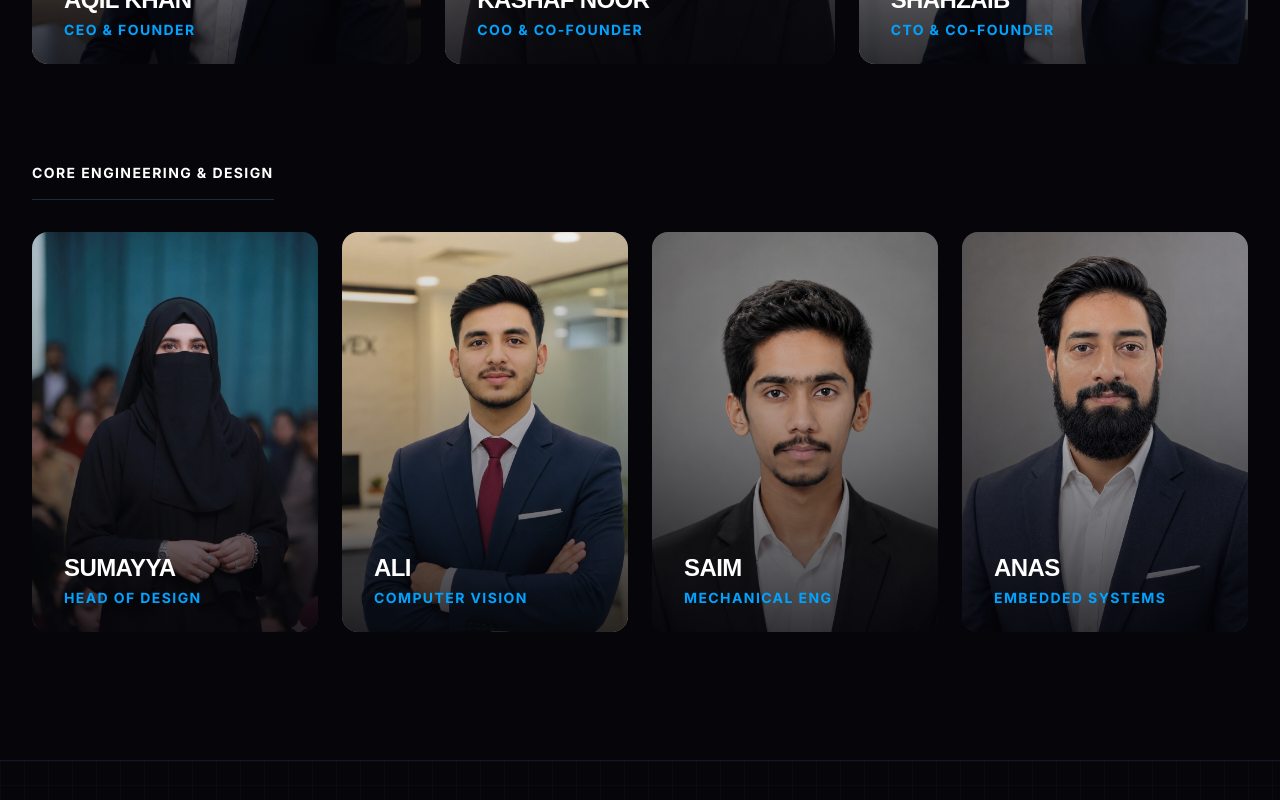
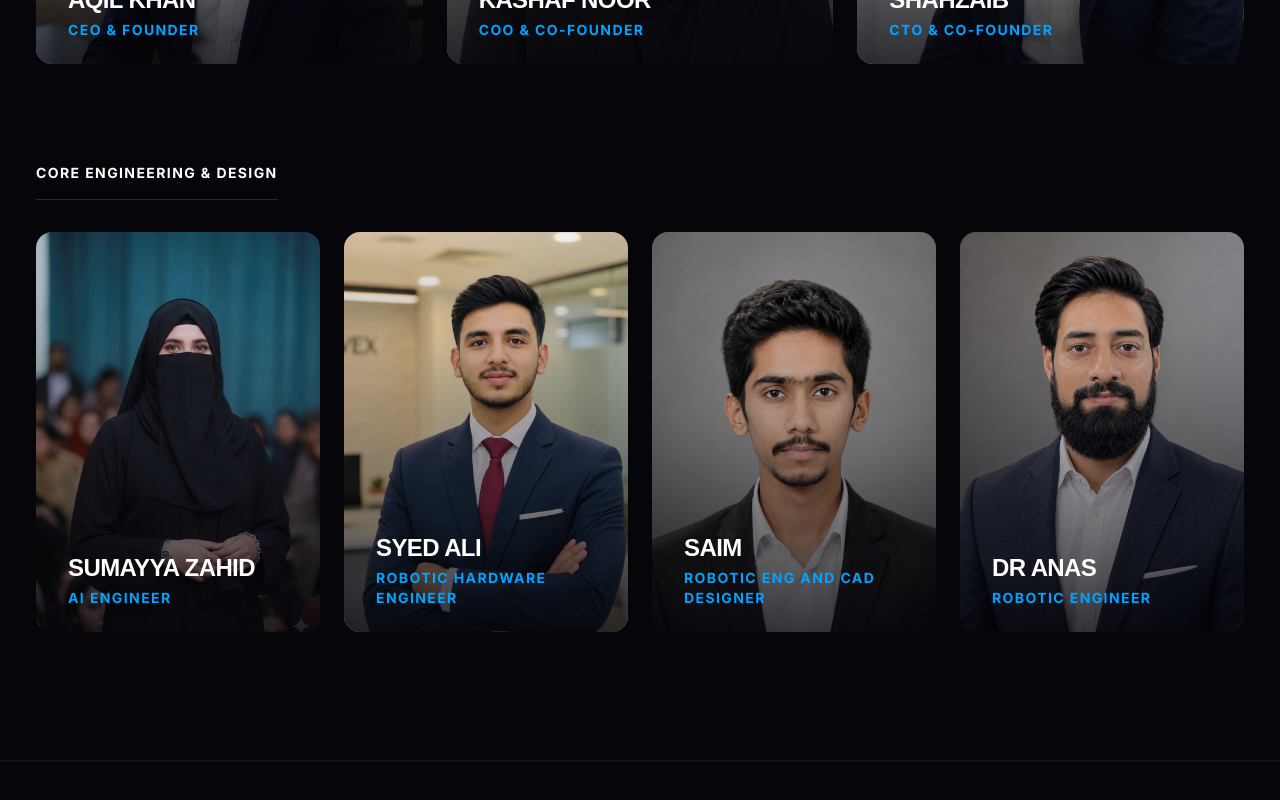
Before and after one commit to MrShahzaib005/arbotrix-web, a Next.js app: page / in a window 1280 px wide. Shown: the part 3482-4282 px from the top of the page. Built offline with nearby package versions, Linux system fonts and the light colour scheme.

Commit message:
added dodo pic

```diff
--- a/src/components/sections/careers/CareersHeader.jsx
+++ b/src/components/sections/careers/CareersHeader.jsx
@@ -21,9 +21,9 @@ export default function CareersHeader() {
 
       {/* Robot background image */}
       <img
-        src="https://images.unsplash.com/photo-1485827404703-89b55fcc595e?q=80&w=1600&auto=format&fit=crop"
+        src="images\dodopic(1).png"
         alt="Robot background"
-        className="absolute inset-0 w-full h-full object-cover object-center"
+        className="absolute inset-0 w-400 h-380 object-cover object-center"
       />
 
       {/* Dark gradient — heavy left, fades right */}
--- a/src/components/sections/home/TeamSection.jsx
+++ b/src/components/sections/home/TeamSection.jsx
@@ -108,28 +108,28 @@ const FOUNDERS = [
 // 2. Separated the Core Engineering & Design Team
 const CORE_TEAM = [
   {
-    name: "SUMAYYA",
-    role: "Head of Design",
+    name: "SUMAYYA ZAHID",
+    role: "AI Engineer",
     img: "/images/sumayya.jpeg",
-    bio: "Crafting intuitive, futuristic user experiences and translating complex robotic systems into clean interfaces."
+    bio: "Building intelligent systems through machine learning, deep learning, and real time AI solutions for automation and smart applications."
   },
   {
-    name: "ALI",
-    role: "Computer Vision",
+    name: "SYED ALI",
+    role: "Robotic Hardware Engineer",
     img: "/images/ali-boy.jpeg",
-    bio: "Developing robust perception systems and YOLO pipelines for autonomous spatial navigation."
+    bio: "Designing reliable hardware architectures, embedded systems, and sensor integrations for high-performance smart devices."
   },
   {
     name: "SAIM",
-    role: "Mechanical Eng",
+    role: "Robotic Eng and CAD Designer",
     img: "/images/saim.jpeg",
-    bio: "Designing durable, precision-engineered robotic chassis built for real-world industrial environments."
+    bio: "Designing intelligent robotic systems with precision CAD modeling, combining automation, mechanical design, and smart engineering solutions for real-world applications."
   },
   {
-    name: "ANAS",
-    role: "Embedded Systems",
+    name: "DR ANAS",
+    role: "Robotic Engineer",
     img: "/images/anas-bhai.jpeg",
-    bio: "Writing low-level C/C++ to bridge our ROS2 software algorithms with physical hardware control."
+    bio: "Developing autonomous robotic systems by combining AI, software, sensors, and precision hardware for real-world applications."
   }
 ];
 
@@ -170,7 +170,7 @@ const TeamCard = ({ member }) => (
 export default function TeamSection() {
   return (
     <section className="bg-[#05050A] py-32 border-t border-gray-900">
-      <div className="max-w-7xl mx-auto px-6 lg:px-8">
+      <div className="max-w-7xl mx-auto px-6 lg:px-9">
 
         {/* Main Header */}
         <div className="mb-20 text-center md:text-left">
```
Also changed, not shown: public/images/dodopic(1).png (added).
